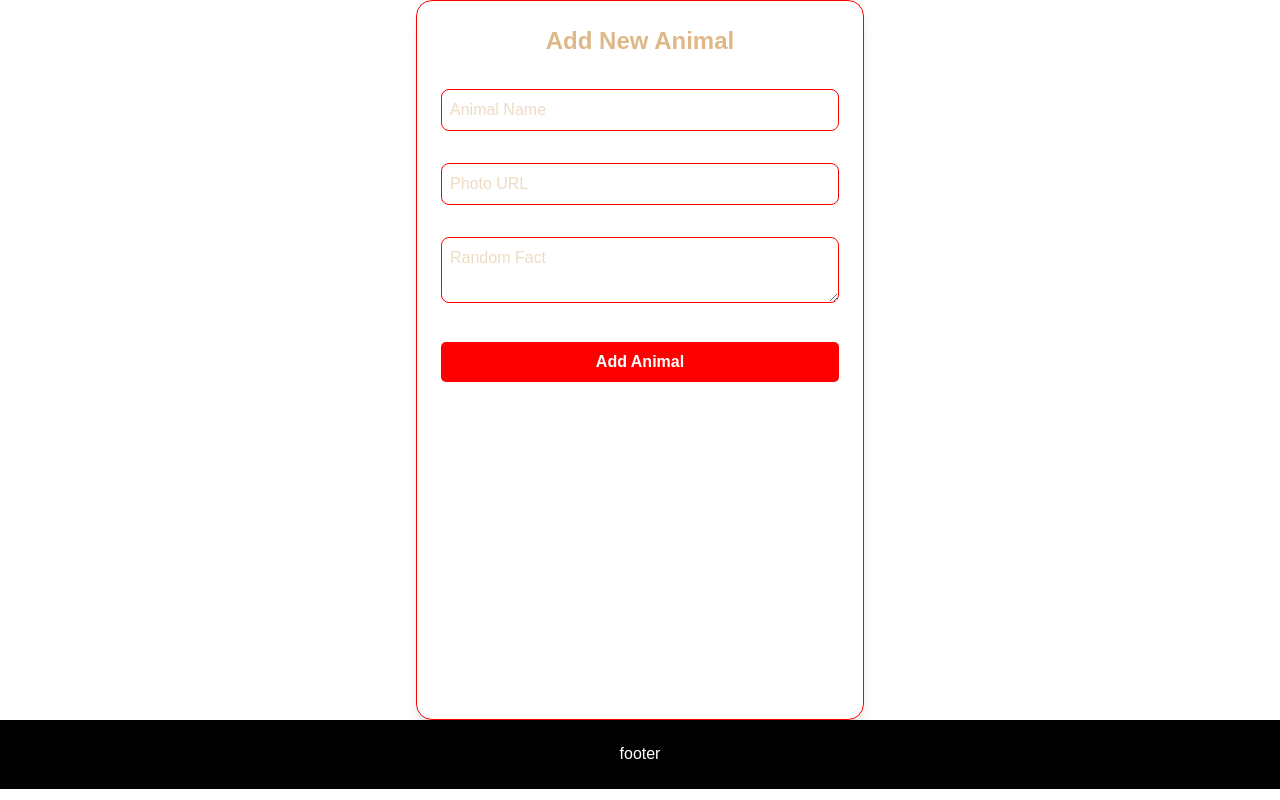
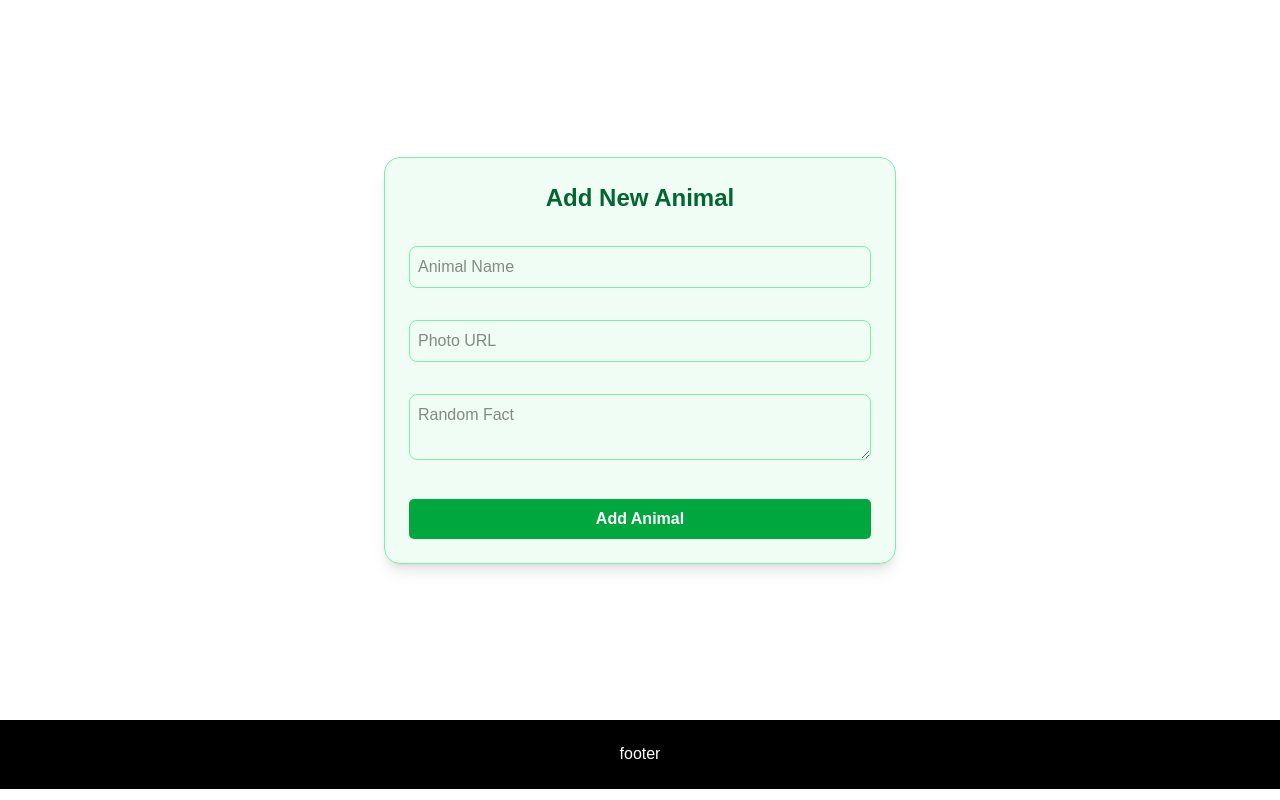
Before and after one commit to Coding-Robin001/Next.js15-tutorial-playground, a Next.js app: page /animals-db-create in a window 1280 px wide. Built offline with nearby package versions, Linux system fonts and the light colour scheme.

Commit message:
style-adjutment for add-animal form with server actions

```diff
--- a/src/app/animals-db-create/page.tsx
+++ b/src/app/animals-db-create/page.tsx
@@ -17,14 +17,16 @@ export default function AddAnimalForm() {
     return (
         <form
             action={createAnimal}
-            className="max-w-md mx-auto p-6 bg-white rounded-2xl shadow-lg space-y-8 min-h-[90vh] border"
+            className="max-w-lg border-green-300 mx-auto p-6 bg-green-50 rounded-2xl shadow-lg space-y-8 border border-green-300"
         >
-            <h2 className="text-2xl font-semibold text-center">Add New Animal</h2>
+            <h2 className="text-2xl font-semibold text-center text-green-800">
+                Add New Animal
+            </h2>
 
             <input
                 type="text"
                 placeholder="Animal Name"
-                className="w-full p-2 border rounded-lg"
+                className="w-full p-2 border border-green-300 rounded-lg focus:outline-none focus:ring-2 focus:ring-green-500"
                 name="name"
                 required
             />
@@ -32,25 +34,25 @@ export default function AddAnimalForm() {
             <input
                 type="text"
                 placeholder="Photo URL"
-                className="w-full p-2 border rounded-lg"
+                className="w-full p-2 border border-green-300 rounded-lg focus:outline-none focus:ring-2 focus:ring-green-500"
                 name="photoUrl"
                 required
             />
 
             <textarea
                 placeholder="Random Fact"
-                className="w-full p-2 border rounded-lg"
+                className="w-full p-2 border border-green-300 rounded-lg focus:outline-none focus:ring-2 focus:ring-green-500"
                 required
                 name="fact"
             />
 
             <button
                 type="submit"
-                className="w-full bg-blue-600 text-white py-2 rounded-lg hover:bg-blue-700 disabled:opacity-50"
+                className="w-full bg-green-600 text-white py-2 rounded-lg hover:bg-green-700 transition disabled:opacity-50"
             >
                 Add Animal
             </button>
+        </form>
 
-        </form>
     );
 }
--- a/src/app/globals.css
+++ b/src/app/globals.css
@@ -90,14 +90,13 @@ body {
 }
 
 button {
-  background-color: red;
+  /* background-color: red; */
   color: #fff;
   padding: 0.5rem 1rem;
   font-size: 1rem;
   font-weight: 600;
   border-radius: 5px;
   cursor: pointer;
-  /* width: 100px; */
 }
 
 .global-error-wrapper {
@@ -117,10 +116,10 @@ button {
   align-items: center; */
 }
 
-.border {
+/* .border {
   color: burlywood;
   border: 1px solid red;
-}
+} */
 
 
 .modal-container {
--- a/src/app/layout.tsx
+++ b/src/app/layout.tsx
@@ -40,8 +40,8 @@ export default function RootLayout({
     // { name: "register", href: "/register" },
     // { name: "login", href: "/login" },
     // { name: "forgotPassword", href: "/forgotPassword" },
-    { name: "home", href: "/" },
-    { name: "dashboard", href: "/dashboard" },
+    { name: "Home", href: "/" },
+    { name: "Animal Database", href: "/dashboard" },
   ]
 
   // const pathname = usePathname()
@@ -54,8 +54,8 @@ export default function RootLayout({
 
       {/* <body className={`${geistSans.variable} ${geistMono.variable} antialiased`}> */}
       <ThemeProvider>
-        <body >
-          {/* <header className="header gap-7 p-[1.4rem] bg-[black] text-[white] text-[1.5rem] text-center">
+        <body className="">
+          {/* <header className="header gap-7 p-[1.1rem] bg-[black] text-[white] text-[1.1rem] text-center">
             {
               navLinks.map((element, index) => {
                 // const activeLink =
@@ -73,7 +73,9 @@ export default function RootLayout({
             }
           </header> */}
           {/* <ErrorWrapper> */}
-          {children}
+          <div className="min-h-[90vh] flex justify-center items-center">
+            {children}
+          </div>
           {/* </ErrorWrapper> */}
           <footer className="p-[1.4rem] bg-[black] text-[white] text-[1rem] text-center">
             footer
```
